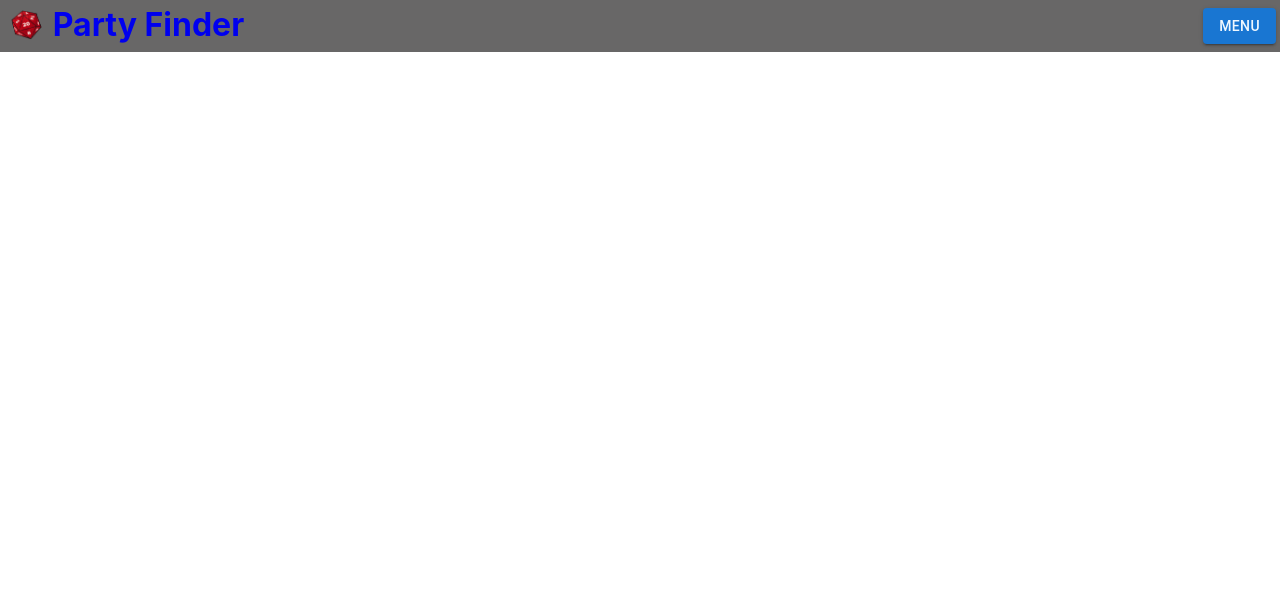
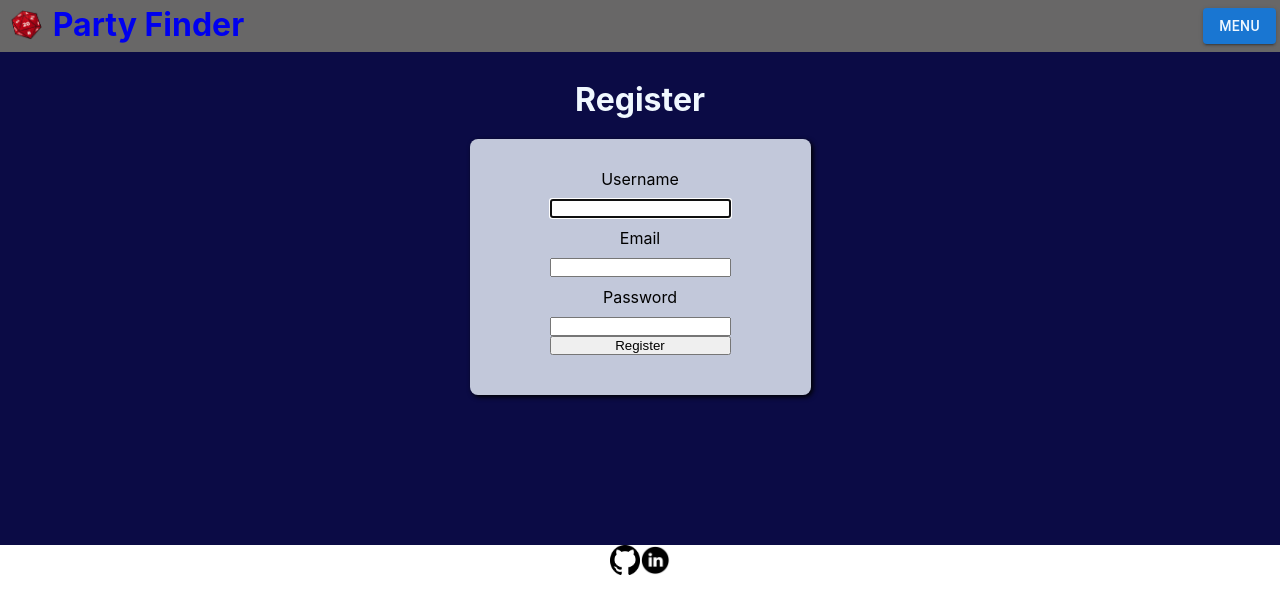
Before and after one commit to laurabow/party-finder, a React (Create React App) app in the folder client/: page /register in a window 1280 px wide. Shown: the top 614 px of the page. Built offline with nearby package versions, Linux system fonts and the light colour scheme.

Commit message:
login and register styling..styled button does not work for those forms for some reason

```diff
--- a/client/src/components/User/Login/Login.jsx
+++ b/client/src/components/User/Login/Login.jsx
@@ -57,14 +57,7 @@ export default function Login(props) {
               value={password}
               onChange={(e) => setPassword(e.target.value)}
             />
-            <StyledTooltip title="Create Party">
-              <Button
-                id='login-form-btn'
-                variant="contained"
-                color="primary">
-                Login
-              </Button>
-            </StyledTooltip>
+            <button>Login</button>
           </form>
         </div>
       </div>
--- /dev/null
+++ b/client/src/components/User/Register/Register.css
@@ -0,0 +1,43 @@
+.register-page {
+  background-color: #0b0b45;
+  margin-top: 50px;
+  padding-bottom: 50px;
+}
+
+.register-title {
+  padding-top: 30px;
+  margin-bottom: 20px;
+  color: aliceblue;
+}
+
+.register-form-container {
+  display: flex;
+  justify-content: center;
+  background-color: #0b0b45;
+}
+
+.register-form {
+  display: flex;
+  flex-direction: column;
+  padding: 20px 80px 40px 80px;
+  background-color: rgb(240, 248, 255, 0.8);
+  margin-bottom: 100px;
+  border-radius: 8px;
+  box-shadow: 2px 2px 5px;
+}
+
+.reg-username {
+  padding: 10px;
+}
+
+.reg-email {
+  padding: 10px;
+}
+
+.reg-password {
+  padding: 10px;
+}
+
+#reg-form-btn {
+  margin-top: 30px;
+}
--- a/client/src/components/User/Register/Register.jsx
+++ b/client/src/components/User/Register/Register.jsx
@@ -2,6 +2,19 @@ import { useState } from 'react';
 import { registerUser } from '../../../services/user';
 import { useNavigate } from 'react-router-dom';
 import Layout from '../../UI/Layout/Layout';
+import './Register.css';
+import { styled } from '@mui/material/styles';
+import Button from '@mui/material/Button';
+import Tooltip from '@mui/material/Tooltip';
+
+
+const StyledTooltip = styled(({ className, ...props }) => (
+  <Tooltip {...props} classes={{ popper: className }} />
+))`
+  & .MuiTooltip-tooltip {
+    background: navy;
+  }
+`;
 
 export default function Register(props) {
 
@@ -13,8 +26,11 @@ export default function Register(props) {
 
   return (
     <Layout>
-      <div>
-        <form onSubmit={async (e) => {
+      <div className='register-page'>
+        <h1 className='register-title'>Register</h1>
+        <div className='register-form-container'>
+          <form className='register-form'
+            onSubmit={async (e) => {
               e.preventDefault()
               const user = {
                 username,
@@ -26,7 +42,7 @@ export default function Register(props) {
             navigate('/posts')
             }
           }>
-          <label>Username</label>
+            <label className='reg-username'>Username</label>
             <input
               required
               autoFocus
@@ -34,14 +50,14 @@ export default function Register(props) {
               value={username}
               onChange={(e) => setUsername(e.target.value)}
             />
-          <label>Email</label>
+            <label className='reg-email'>Email</label>
             <input
               required
               type="text"
               value={email}
               onChange={(e) => setEmail(e.target.value)}
             />
-          <label>Password</label>
+            <label className='reg-password'>Password</label>
             <input
               required
               type="password"
@@ -51,6 +67,7 @@ export default function Register(props) {
             <button>Register</button>
           </form>
         </div>
+      </div>
     </Layout>
   )
 }
```
Lines whose indentation alone changed are shown as unchanged.
